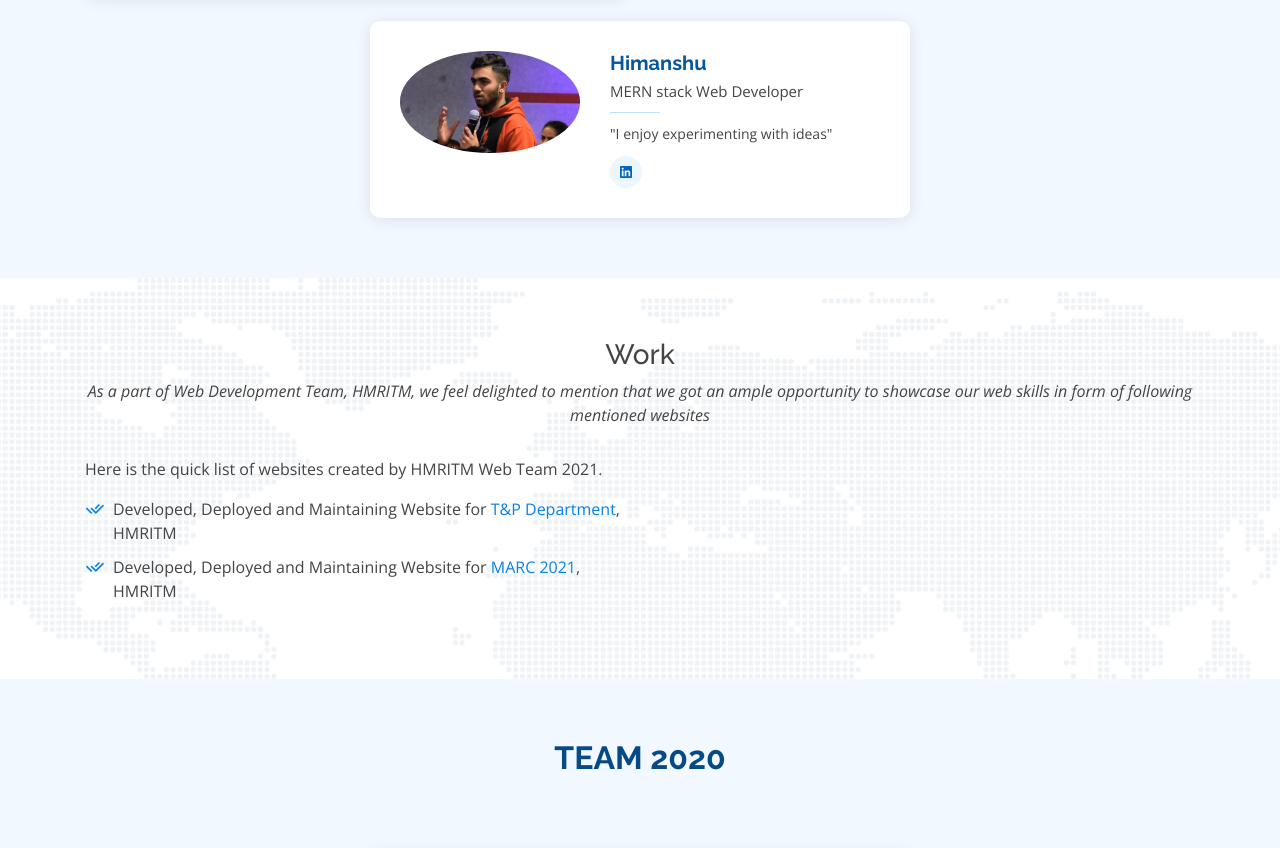
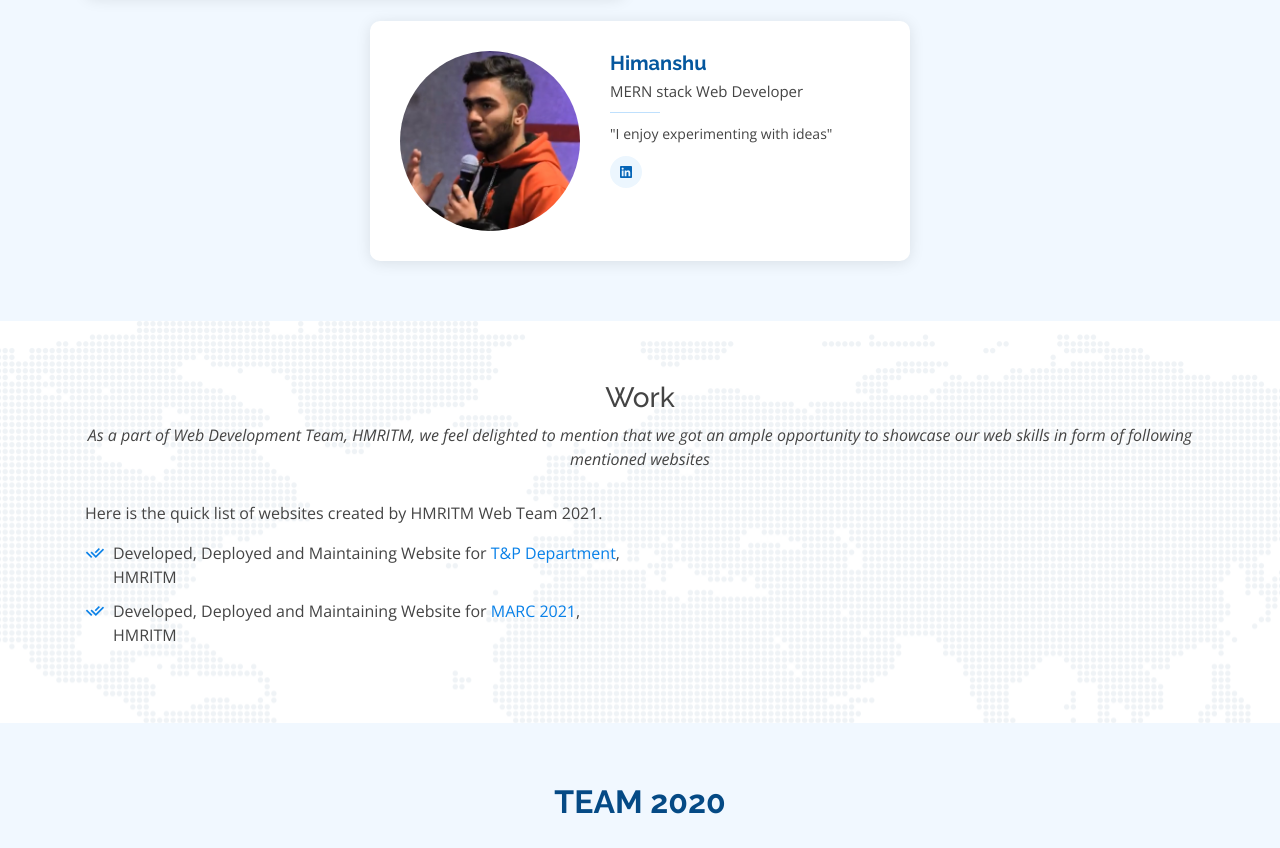
Before and after one commit to DependerKumarSoni/HMR-WEB-TEAM, a plain HTML site: page index.html in a window 1280 px wide. Shown: the part 1191-2039 px from the top of the page. Drawn offline with nearby package versions, Linux system fonts and the light colour scheme.

Commit message:
Updated team-3.jpg

```diff
--- a/index.html
+++ b/index.html
@@ -128,7 +128,7 @@
 
                     <div class="col-lg-6 mt-4" data-aos="fade-up" data-aos-delay="300" style="margin: auto;">
                         <div class="member d-flex align-items-start">
-                            <div class="pic"><img src="img/team/himanshu.png" class="img-fluid" alt="himanshu-pic"></div>
+                            <div class="pic"><img src="img/team/team-3.jpg" class="img-fluid" alt="himanshu-pic"></div>
                             <div class="member-info">
                                 <h4>Himanshu</h4>
                                 <span>MERN stack Web Developer</span>
```
Also changed, not shown: img/team/himanshu.PNG (deleted), img/team/team-3.jpg (added).
